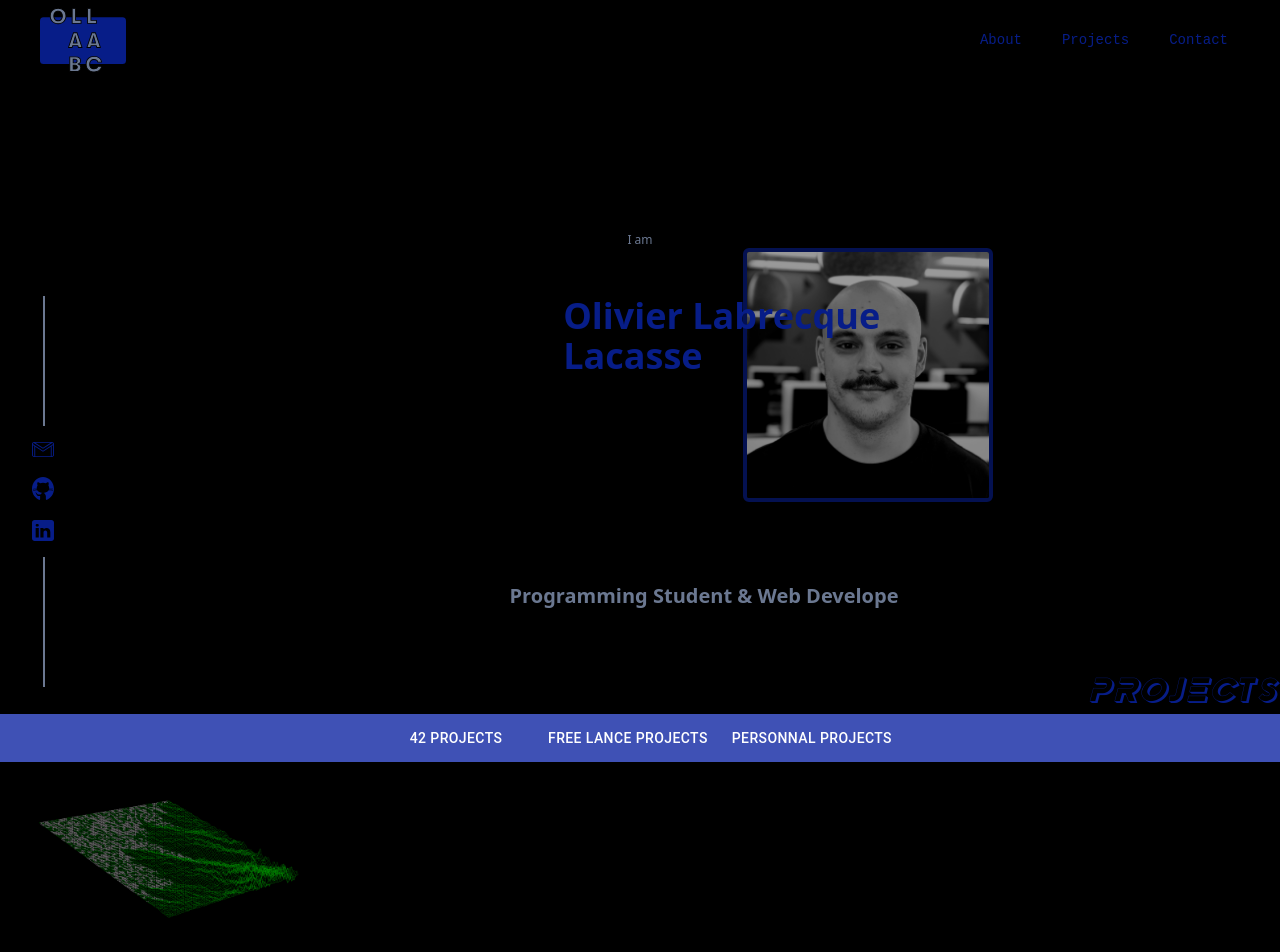
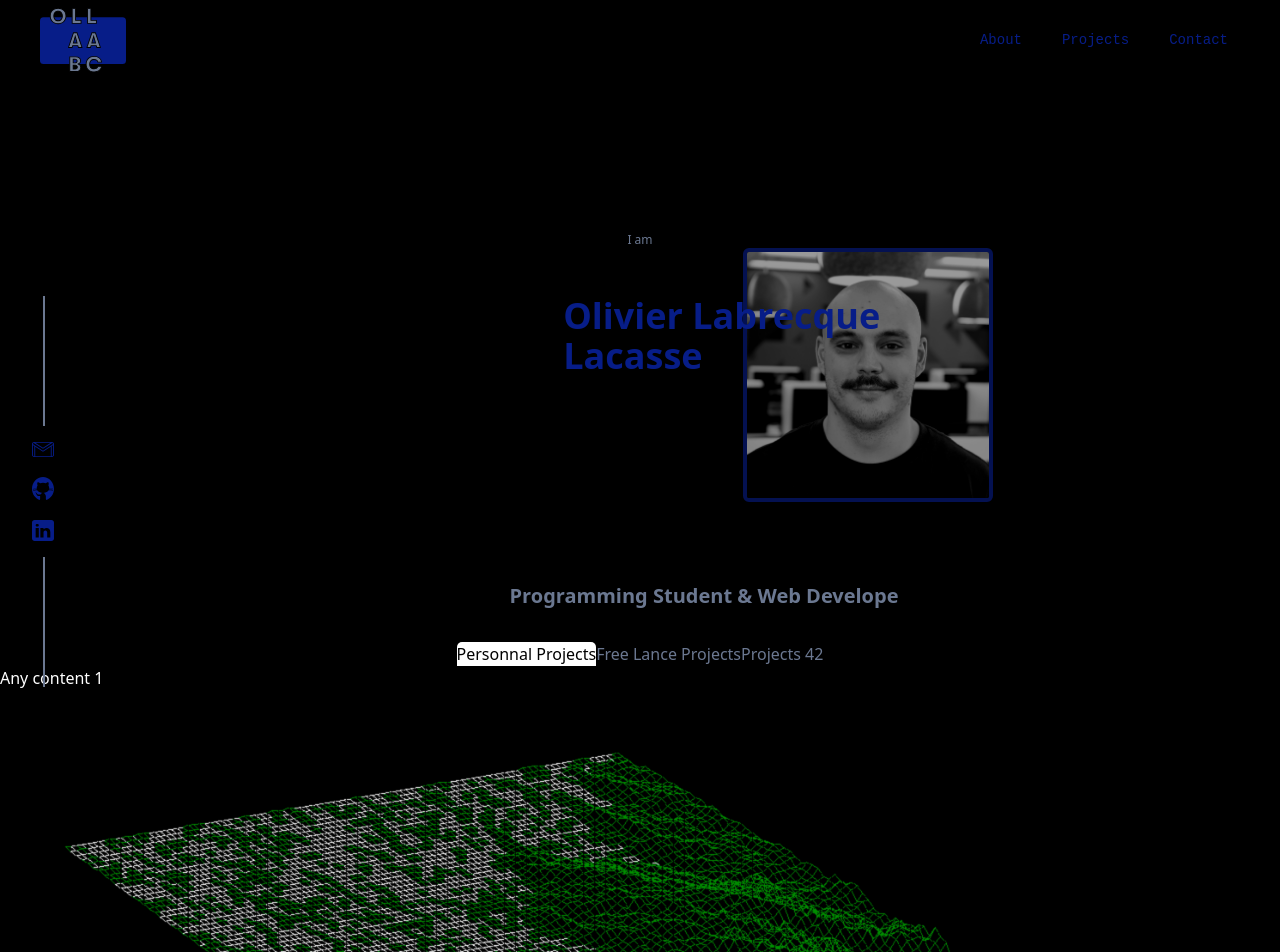
Before and after one commit to tetedecactus/react_tailwind_portfolio, a React (Create React App) app: page / in a window 1280 px wide. Shown: the top 952 px of the page. Built offline with nearby package versions, Linux system fonts and the light colour scheme; the HTML template or start-up script is replaced by a standard one.

Commit message:
tabs added

```diff
--- a/package.json
+++ b/package.json
@@ -7,8 +7,6 @@
     "@emotion/styled": "^11.10.5",
     "@headlessui/react": "^1.7.3",
     "@heroicons/react": "^2.0.12",
-    "@material-ui/core": "^4.12.4",
-    "@mui/material": "^5.10.16",
     "@testing-library/jest-dom": "^5.16.5",
     "@testing-library/react": "^13.4.0",
     "@testing-library/user-event": "^13.5.0",
@@ -19,6 +17,8 @@
     "react-dom": "^18.2.0",
     "react-router-dom": "^6.4.3",
     "react-scripts": "5.0.1",
+    "react-swipeable-views": "^0.14.0",
+    "react-tabs": "^6.0.0",
     "sass": "^1.56.1",
     "tailwindcss": "^3.2.1",
     "web-vitals": "^2.1.4"
--- a/src/Themes.js
+++ /dev/null
@@ -1,72 +0,0 @@
-import { createTheme } from '@mui/material/styles';
-
-const darkTheme = createTheme({
-  palette: {
-    primary: {
-      // light: will be calculated from palette.primary.main,
-      main: '#071D88',
-      // dark: will be calculated from palette.primary.main,
-      // contrastText: will be calculated to contrast with palette.primary.main
-    },
-    secondary: {
-      light: '#C3CDFF',
-      main: '#6B7891',
-      // dark: will be calculated from palette.secondary.main,
-      contrastText: '#ffcc00',
-    },
-     // Provide every color token (light, main, dark, and contrastText) when using
-     // custom colors for props in Material UI's components.
-     // Then you will be able to use it like this: `<Button color="custom">`
-     // (For TypeScript, you need to add module augmentation for the `custom` value)
-    custom: {
-      light: '#fff',
-      main: '#f57c00',
-      dark: '#000',
-      contrastText: 'rgba(0, 0, 0, 0.87)',
-    },
-    // Used by `getContrastText()` to maximize the contrast between
-    // the background and the text.
-    contrastThreshold: 3,
-    // Used by the functions below to shift a color's luminance by approximately
-    // two indexes within its tonal palette.
-    // E.g., shift from Red 500 to Red 300 or Red 700.
-    tonalOffset: 0.2,
-  },
-});
-
-
-const lightTheme = createTheme({
-  palette: {
-    primary: {
-      // light: will be calculated from palette.primary.main,
-      main: '#ff4400',
-      // dark: will be calculated from palette.primary.main,
-      // contrastText: will be calculated to contrast with palette.primary.main
-    },
-    secondary: {
-      light: '#0066ff',
-      main: '#0044ff',
-      // dark: will be calculated from palette.secondary.main,
-      contrastText: '#ffcc00',
-    },
-     // Provide every color token (light, main, dark, and contrastText) when using
-     // custom colors for props in Material UI's components.
-     // Then you will be able to use it like this: `<Button color="custom">`
-     // (For TypeScript, you need to add module augmentation for the `custom` value)
-    custom: {
-      light: '#ffa726',
-      main: '#f57c00',
-      dark: '#ef6c00',
-      contrastText: 'rgba(0, 0, 0, 0.87)',
-    },
-    // Used by `getContrastText()` to maximize the contrast between
-    // the background and the text.
-    contrastThreshold: 3,
-    // Used by the functions below to shift a color's luminance by approximately
-    // two indexes within its tonal palette.
-    // E.g., shift from Red 500 to Red 300 or Red 700.
-    tonalOffset: 0.2,
-  },
-});
-
-export default darkTheme;
--- a/src/components/ProjectBanner.js
+++ b/src/components/ProjectBanner.js
@@ -3,96 +3,31 @@ import '../style/Project.scss'
 import fdf from '../assets/img/fdf.PNG'
 import transcendence from '../assets/img/transcendence.PNG'
 import eastclaw from '../assets/img/eastclaw.PNG'
-import darkTheme from "../Themes"
+import { Tab, Tabs, TabList, TabPanel } from 'react-tabs';
+import 'react-tabs/style/react-tabs.css';
 
-import React from 'react';
-import PropTypes from 'prop-types';
-import { makeStyles } from '@material-ui/core/styles';
-import AppBar from '@material-ui/core/AppBar';
-import Tabs from '@material-ui/core/Tabs';
-import Tab from '@material-ui/core/Tab';
-import Typography from '@material-ui/core/Typography';
-import Box from '@material-ui/core/Box';
-import { ThemeProvider } from '@mui/material/styles';
-
-function TabPanel(props) {
-  const { children, value, index, ...other } = props;
-
-  return (
-    <div
-      role="tabpanel"
-      hidden={value !== index}
-      id={`simple-tabpanel-${index}`}
-      aria-labelledby={`simple-tab-${index}`}
-      {...other}
-    >
-      {value === index && (
-        <Box p={3}>
-          <Typography>{children}</Typography>
-        </Box>
-      )}
-    </div>
-  );
+export default function ProjectTabs() {
+	return (
+		<section className="project-tabs-page w-full">
+			<Tabs className='justify-center'>
+				<TabList className='flex items-center justify-center'>
+					<Tab className='text-[#6B7891]'>Personnal Projects</Tab>
+					<Tab className='text-[#6B7891]'>Free Lance Projects</Tab>
+					<Tab className='text-[#6B7891]'>Projects 42</Tab>
+				</TabList>
+				<TabPanel className='items-center justify-center'>
+					<h2 className="text-[#fff]">Any content 1</h2>
+					<img src={fdf} />
+				</TabPanel>
+				<TabPanel>
+					<h2 className="text-[#fff]">Any content 2</h2>
+					<img src={eastclaw} />
+				</TabPanel>
+				<TabPanel>
+					<h2 className="text-[#fff]">Any content 2</h2>
+					<img src={transcendence} />
+				</TabPanel>
+			</Tabs>
+		</section>
+	);
 }
-
-TabPanel.propTypes = {
-  children: PropTypes.node,
-  index: PropTypes.any.isRequired,
-  value: PropTypes.any.isRequired,
-};
-
-function a11yProps(index) {
-  return {
-    id: `simple-tab-${index}`,
-    'aria-controls': `simple-tabpanel-${index}`,
-  };
-}
-
-const useStyles = makeStyles((theme) => ({
-  root: {
-    flexGrow: 1,
-    backgroundColor: "#000",
-  },
-}));
-
-export default function ProjectBanner() {
-  const classes = useStyles();
-  const [value, setValue] = React.useState(0);
-
-  const handleChange = (event, newValue) => {
-    setValue(newValue);
-  };
-
-  return (
-    <div className="bg-[#000] mt-8 text-4xl">
-		<h2 className="project-title text-[#071D88] text-end">PROJECTS</h2>
-		<ThemeProvider theme={darkTheme}>
-			<AppBar position="static">
-				<Tabs
-				value={value}
-				onChange={handleChange}
-				aria-label="simple tabs example"
-				indicatorColor="custom.dark"
-				textColor="custom"
-				backgroundColor="custom.dark"
-				// TabIndicatorProps={{style: {background:'#000'}}}
-				centered
-				>
-				<Tab className="text-[#071D88 !imposrtant]" label="42 Projects" {...a11yProps(0)} />
-				<Tab label="Free lance Projects" {...a11yProps(1)} />
-				<Tab label="Personnal Projects" {...a11yProps(2)} />
-				</Tabs>
-			</AppBar>
-			<TabPanel value={value} index={0}>
-				<img  src={fdf} width="300" />
-			</TabPanel>
-			<TabPanel value={value} index={1}>
-				<img src={transcendence} width="400" />
-			</TabPanel>
-			<TabPanel value={value} index={2}>
-				Item Three
-			</TabPanel>
-		</ThemeProvider>
-	</div>
-  );
-}
--- a/src/components/SocialIcons.js
+++ b/src/components/SocialIcons.js
@@ -9,7 +9,7 @@ function SocialIcons() {
 			<div className="container">
 				<div className='icons-card fixed z-10 px-8'>
 					<div className='mb-5'>
-						<div class="line"></div>
+						<div className="line"></div>
 						<a href='mailto:o.labrecque.lacassse@gmail.com'>
 							<img className="icons hover:translate-x-1.5" src={mailicons} alt="mail icon" width={22} height={22}/>
 						</a>
@@ -23,7 +23,7 @@ function SocialIcons() {
 						<a href='https:/www.linkedin.com/in/olivier-labrecque-lacasse/'>
 							<img className="icons hover:translate-x-1.5" src={linkedinicons} alt="linkedIn icon" width={22} height={22}/>
 						</a>
-						<div class="line"></div>
+						<div className="line"></div>
 					</div>
 				</div>
 			</div>
```
Also changed, not shown: 1 other file (tests, documents, lock files or other folders).
